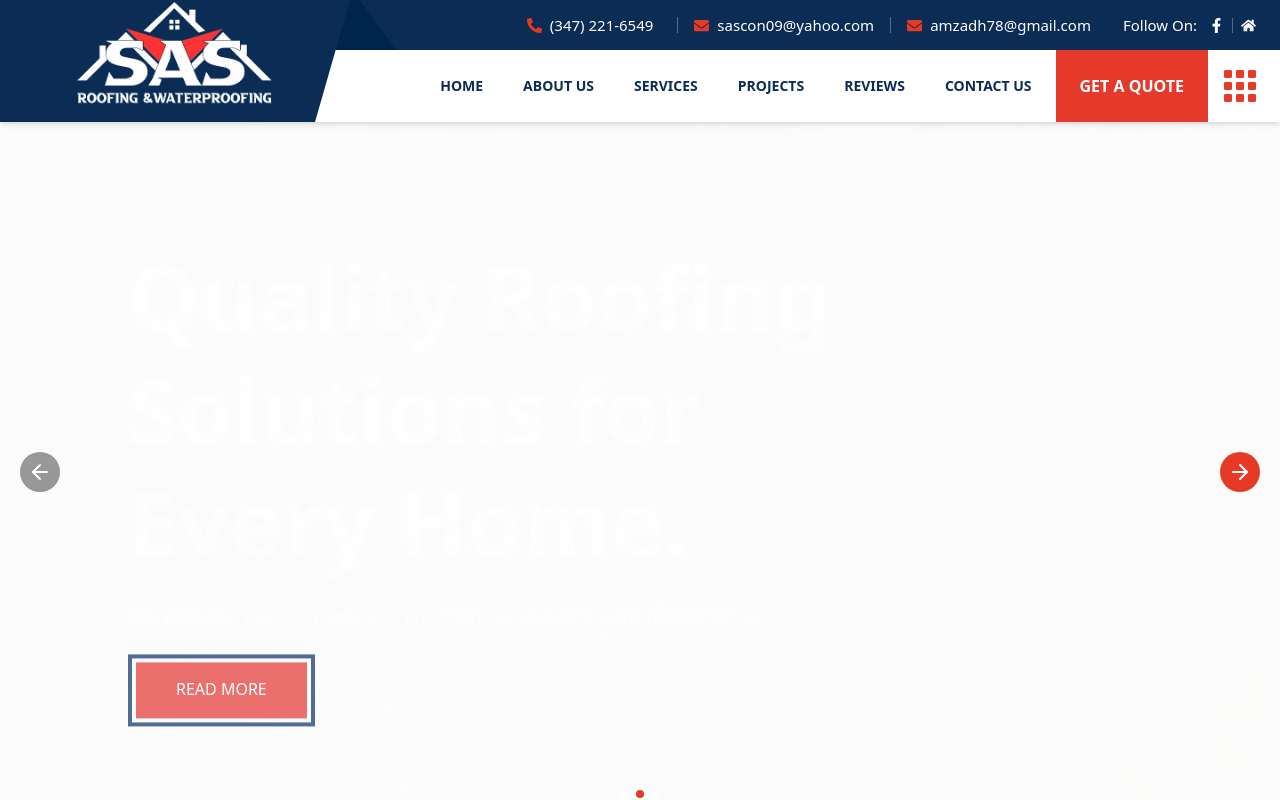
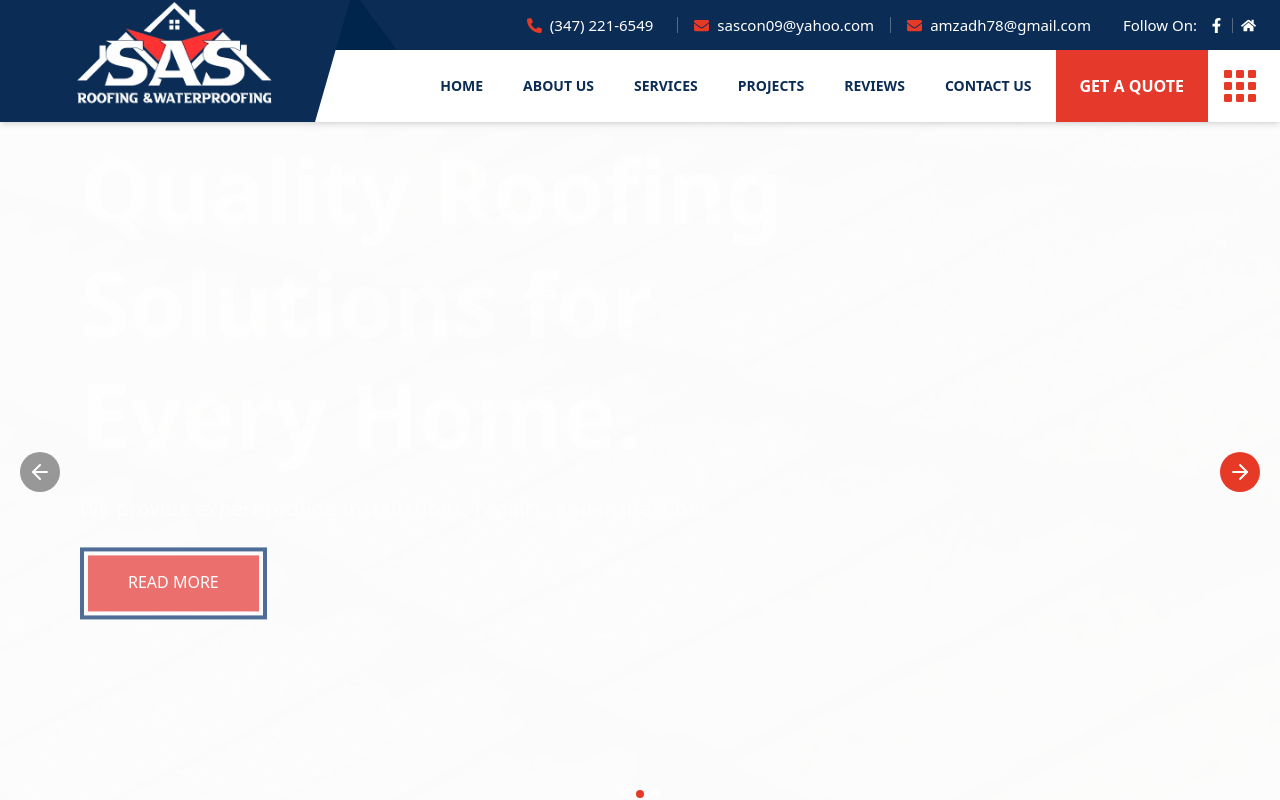
Before and after one commit to umarcompumax/sas_roofing, a Next.js app: page / in a window 1280 px wide. Shown: the top 800 px of the page. Built offline with nearby package versions, Linux system fonts and the light colour scheme.

Commit message:
New Update

```diff
--- a/src/components/AboutCompanyHome.tsx
+++ b/src/components/AboutCompanyHome.tsx
@@ -117,7 +117,7 @@ export default function AboutCompany() {
           href="/about"
           className="inline-block border-4 border-[#003366] p-2 self-start group"
         >
-          <span className="block border-2 border-[#e63a27] text-[#e63a27] px-6 py-3 font-bold uppercase tracking-wide text-sm lg:text-base transition group-hover:bg-[#e63a27] group-hover:text-white">
+          <span className="block border-2 border-[#e63a27] text-[#e63a27] px-6 py-3 font-bold uppercase tracking-wide text-sm lg:text-base transition group-hover:bg-[#e63a27] group-hover:text-white hover-button">
             Read More
           </span>
         </Link>
--- a/src/components/HeroSection.tsx
+++ b/src/components/HeroSection.tsx
@@ -49,8 +49,7 @@ export default function HeroSection() {
   const slide = slides[current];
 
   return (
-    <section className="relative w-full h-[700px] overflow-hidden">
-      {/* Background Image with animation */}
+    <section className="relative w-full min-h-[700px] overflow-hidden">
       <AnimatePresence mode="wait">
         <motion.div
           key={slide.image}
@@ -60,6 +59,7 @@ export default function HeroSection() {
           transition={{ duration: 1 }}
           className="absolute inset-0"
         >
+          <div className="relative w-full h-full">
             <Image
               src={slide.image}
               alt={slide.title}
@@ -68,11 +68,11 @@ export default function HeroSection() {
               className="object-cover"
             />
             <div className="absolute inset-0 bg-black/30" />
+          </div>
         </motion.div>
       </AnimatePresence>
 
-      {/* Slide Content with animation */}
-      <div className="relative z-10 h-full flex flex-col justify-center px-10 md:pl-32 text-white">
+      <div className="relative z-10 h-full flex flex-col justify-center items-start px-6 md:px-20 text-white">
         <AnimatePresence mode="wait">
           <motion.div
             key={slide.title}
@@ -115,7 +115,7 @@ export default function HeroSection() {
         <ArrowRight className="text-white" />
       </button>
 
-      {/* Indicator Dots */}
+      {/* Dots */}
       <div className="absolute bottom-6 left-1/2 -translate-x-1/2 flex gap-2 z-20">
         {slides.map((_, i) => (
           <div
```
Lines whose indentation alone changed are shown as unchanged.
